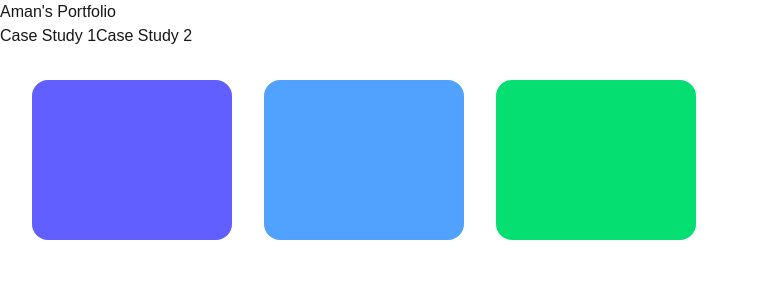
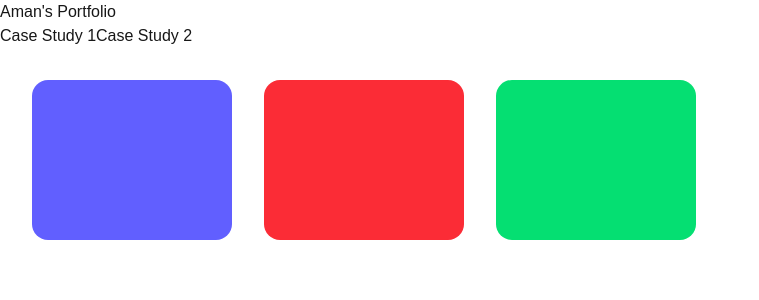
Before and after one commit to 11amanraj/portfolio-jan-26, a Next.js app: page / in a window 1280 px wide. Shown: the top 300 px of the page, without its empty margins (0-759 px from the left). Built offline with nearby package versions, Linux system fonts and the light colour scheme.

Commit message:
Implemented page transition animation to case-study-2 page

```diff
--- a/app/case-study-2/page.tsx
+++ b/app/case-study-2/page.tsx
@@ -1,4 +1,8 @@
+'use client'
+
 import Link from 'next/link'
+import { motion } from 'motion/react'
+
 import TitleSection from '../Components/CaseStudy/TitleSection'
 import SectionDivider from '../Components/CaseStudy/SectionDivider'
 import EachSection from '../Components/CaseStudy/EachSection'
@@ -19,8 +23,20 @@ function ExpandedCard() {
 const page = () => {
     return (
         <div className='flex flex-col'>
-            <div className='bg-red-500 w-screen aspect-[2.65]'></div>
-            <div className='mx-6 sm:mx-8 md:mx-16 2xl:mx-80 self-center'>
+            <motion.div
+                layoutId='Second'
+                transition={{
+                    duration: 0.5
+                }}
+                className='relative bg-red-500 w-screen aspect-[2.65]'
+            ></motion.div>
+
+            <motion.div
+                initial={{ opacity: 0 }}
+                animate={{ opacity: 1 }}
+                transition={{ delay: 0.5, duration: 0.5 }}
+                className='mx-6 sm:mx-8 md:mx-16 2xl:mx-80 self-center'
+            >
                 <TitleSection />
 
                 <EachSection title="Problem">
@@ -41,7 +57,7 @@ const page = () => {
 
                 <SectionDivider />
                 <h2 className='text-5xl'><Link href="/">Back</Link></h2>
-            </div>
+            </motion.div>
         </div>
     )
 }
--- a/app/page.tsx
+++ b/app/page.tsx
@@ -53,7 +53,15 @@ export default function Home() {
             className="w-50 h-40 cursor-pointer rounded-2xl bg-indigo-500"
           ></motion.div>
         </Link>
-        <div className="w-50 h-40 cursor-pointer rounded-2xl bg-blue-400"></div>
+
+        <Link href="case-study-2">
+          <motion.div
+            layoutId="Second"
+            className="w-50 h-40 cursor-pointer rounded-2xl bg-red-500"
+          ></motion.div>
+        </Link>
+
+        {/* <div className="w-50 h-40 cursor-pointer rounded-2xl bg-red-500"></div> */}
         <div className="w-50 h-40 cursor-pointer rounded-2xl bg-green-400"></div>
       </div>
 
```
